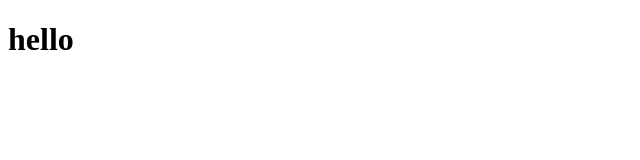
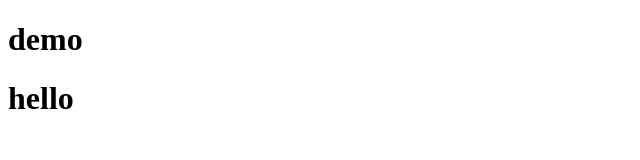
Before and after one commit to tttnny/test, a plain HTML site: page index.html in a window 1280 px wide. Shown: the whole page, without its empty margins (0-640 px from the left). Drawn offline with Linux system fonts and the light colour scheme.

Commit message:
second save

```diff
--- a/index.html
+++ b/index.html
@@ -6,6 +6,7 @@
     <title>Document</title>
 </head>
 <body>
+    <h1>demo</h1>
     <h1>hello</h1>
 </body>
 </html>
```
